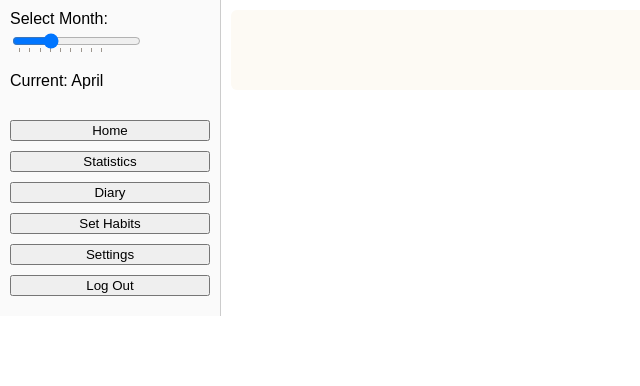
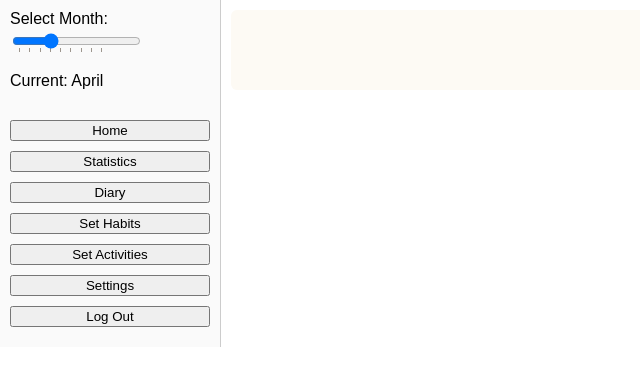
Before and after one commit to Tim-977/ecosystem, a Django app: page /diary/2025/04/ in a window 1280 px wide. Shown: the part 71-457 px from the top of the page, without its empty margins (0-640 px from the left). Run offline with Django 5.2, Linux system fonts and the light colour scheme; a user stored in the database is signed in; data comes from the database, SQL or seed files in the repository; both versions use the stored data as it was after the commit.

Commit message:
added Set Activities button onto the month statistics page

```diff
--- a/mainpage/templates/mainpage/base_month.html
+++ b/mainpage/templates/mainpage/base_month.html
@@ -72,6 +72,7 @@
         <button onclick="window.location.href='{% url 'month_view' year=year month=month %}'">Statistics</button>
         <button onclick="window.location.href='{% url 'diary_view' year=year month=month %}'">Diary</button>
         <button onclick="window.location.href='{% url 'set_habits' %}'">Set Habits</button>
+        <button onclick="window.location.href='{% url 'activity_config_view' %}'">Set Activities</button>
         <button onclick="window.location.href='{% url 'settings' %}'">Settings</button>
         <button onclick="window.location.href='{% url 'logout' %}'">Log Out</button>
       </div>
```
Also changed, not shown: db.sqlite3.
